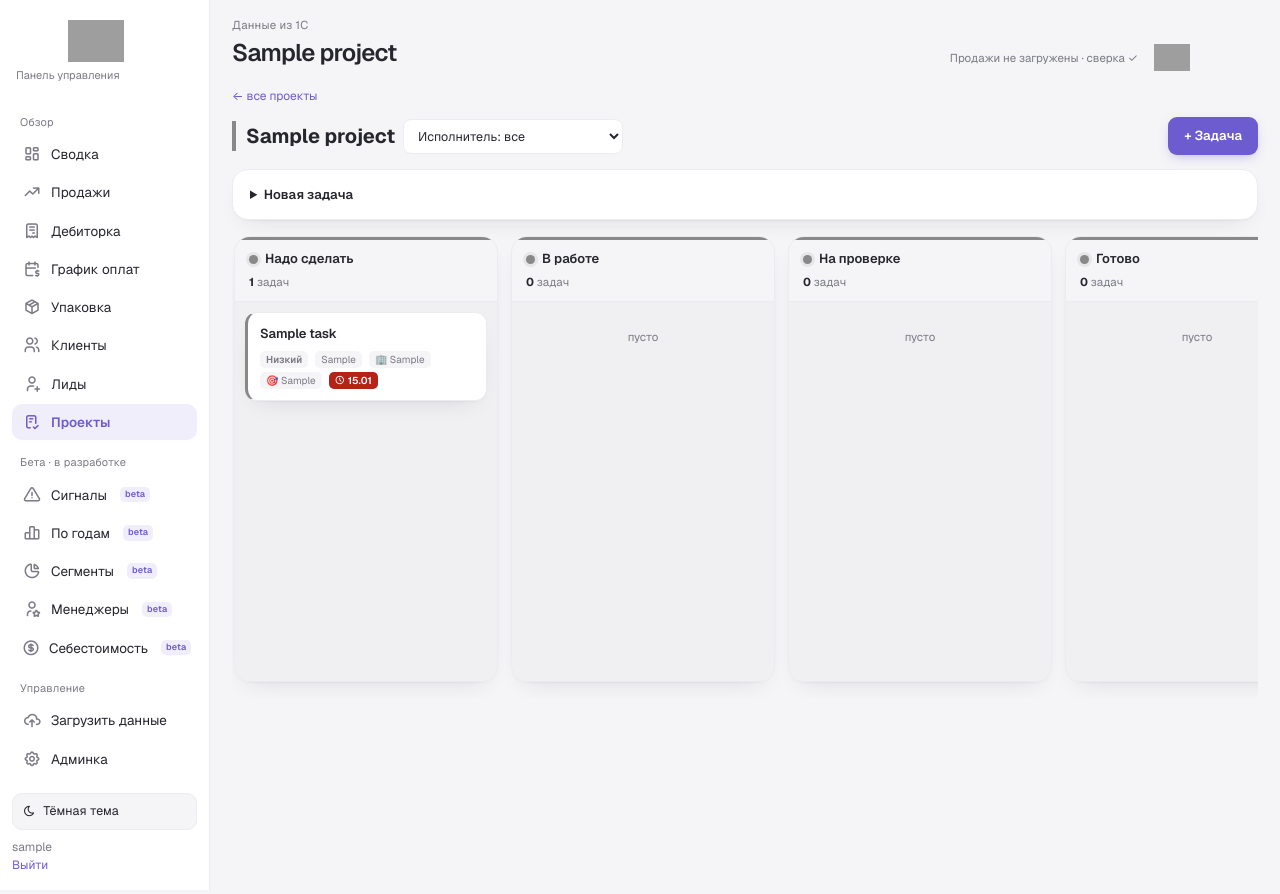
After one commit to Blankeevich/kick-dashboard, a Django app: page /projects/1/ in a window 1280 px wide. The commit adds this page. Run offline with Django 5.2, Linux system fonts and the light colour scheme; a user stored in the database is signed in; data comes from the database, SQL or seed files in the repository; tables that the repository leaves empty hold one stand-in row (values such as "Sample post"); grey boxes are pictures that could not be loaded.

Commit message:
Трекер задач/проектов: модели Project/Task, список проектов с прогрессом, канбан задач с drag-and-drop (как у лидов), исполнители из справочника + добавление своих, привязка к клиенту/лиду, пункт меню «Проекты»

```diff
--- a/dashboard/templates/dashboard/base.html
+++ b/dashboard/templates/dashboard/base.html
@@ -208,6 +208,7 @@ a:focus-visible,button:focus-visible,select:focus-visible,input:focus-visible,.n
       <a class="ni {% if page == 'upakovka' %}on{% endif %}" href="{% url 'upakovka' %}"><i class="ti ti-package"></i> Упаковка</a>
       <a class="ni {% if page == 'clients' %}on{% endif %}" href="{% url 'clients' %}"><i class="ti ti-users"></i> Клиенты</a>
       <a class="ni {% if page == 'leads' %}on{% endif %}" href="{% url 'leads' %}"><i class="ti ti-user-plus"></i> Лиды</a>
+      <a class="ni {% if page == 'projects' %}on{% endif %}" href="{% url 'projects' %}"><i class="ti ti-checklist"></i> Проекты</a>
       <div class="ng">Бета · в разработке</div>
       <a class="ni {% if page == 'signals' %}on{% endif %}" href="{% url 'signals' %}"><i class="ti ti-alert-triangle"></i> Сигналы <span class="beta">beta</span></a>
       <a class="ni {% if page == 'sravnenie' %}on{% endif %}" href="{% url 'sravnenie' %}"><i class="ti ti-chart-bar"></i> По годам <span class="beta">beta</span></a>
--- /dev/null
+++ b/dashboard/templates/dashboard/project_board.html
@@ -0,0 +1,107 @@
+{% extends 'dashboard/base.html' %}{% load humanize %}
+{% block title %}{{ project.name }}{% endblock %}
+{% block content %}
+{% csrf_token %}
+<style>
+  .board{display:flex;gap:13px;overflow-x:auto;padding:2px 2px 16px;min-height:58vh}
+  .bcol{flex:0 0 264px;display:flex;flex-direction:column;border-radius:16px;max-height:80vh;border:1px solid var(--line);overflow:hidden;box-shadow:var(--sh)}
+  .bhead{padding:12px 14px 11px;border-bottom:1px solid var(--line);position:relative}
+  .bhead::before{content:"";position:absolute;top:0;left:0;right:0;height:3px;background:var(--cc)}
+  .bhead .bt{font-size:13px;font-weight:600;display:flex;align-items:center;gap:7px}
+  .bhead .dot{width:9px;height:9px;border-radius:50%;background:var(--cc);flex:none;box-shadow:0 0 0 3px var(--cc-a)}
+  .bhead .bm{font-size:11.5px;color:var(--ink2);margin-top:4px}.bhead .bm b{color:var(--ink)}
+  .bbody{flex:1;overflow-y:auto;padding:10px;display:flex;flex-direction:column;gap:10px;background:var(--cc-bg);transition:background .18s var(--ease),box-shadow .18s}
+  .bbody.over{background:var(--cc-a);box-shadow:inset 0 0 0 2px var(--cc)}
+  .tcard{background:var(--sf);border:1px solid var(--line);border-left:3px solid var(--cc);border-radius:12px;padding:11px 12px;box-shadow:var(--sh);cursor:grab;transition:box-shadow .2s var(--ease),transform .14s var(--ease);animation:cardin .5s var(--ease) both}
+  @keyframes cardin{from{opacity:0;transform:translateY(8px)}to{opacity:1;transform:none}}
+  .tcard:hover{box-shadow:0 2px 4px rgba(38,38,46,.06),0 14px 30px -14px rgba(38,38,46,.3);transform:translateY(-2px)}
+  .tcard:active{cursor:grabbing}.tcard.drag{opacity:.45;transform:scale(.97) rotate(-1deg)}
+  .tcard.flash{animation:flash .8s var(--ease)}@keyframes flash{0%{box-shadow:0 0 0 3px var(--cc-a)}100%{box-shadow:var(--sh)}}
+  .tcard .tt{font-size:13px;font-weight:550;letter-spacing:-.01em}
+  .tcard .tm{font-size:11px;color:var(--ink2);margin-top:7px;display:flex;flex-wrap:wrap;gap:4px 7px;align-items:center}
+  .ptag{font-size:10px;font-weight:600;border-radius:5px;padding:1px 6px}
+  .ptag.high{background:rgba(194,65,12,.12);color:var(--redb)}.ptag.med{background:var(--pu2);color:var(--pu)}.ptag.low{background:var(--sf2);color:var(--ink2)}
+  .btag{font-size:10px;color:var(--ink2);background:var(--sf2);border-radius:5px;padding:1px 6px}
+  .over-badge{display:inline-flex;align-items:center;gap:3px;font-size:10px;font-weight:600;color:#fff;background:var(--redb);border-radius:5px;padding:1px 6px}
+  .bempty{font-size:11.5px;color:var(--ink2);text-align:center;padding:16px 6px}
+  .toolbar{display:flex;gap:8px;align-items:center;flex-wrap:wrap;margin-bottom:14px}
+  .trash{position:fixed;left:50%;bottom:20px;transform:translateX(-50%) translateY(24px);opacity:0;pointer-events:none;background:var(--sf);border:1.5px dashed var(--line);color:var(--ink2);border-radius:14px;padding:13px 26px;font-size:13px;font-weight:500;display:flex;align-items:center;gap:9px;box-shadow:var(--sh);z-index:900;transition:opacity .2s,transform .2s,border-color .15s,background .15s,color .15s}
+  .trash.show{opacity:1;transform:translateX(-50%) translateY(0);pointer-events:auto}
+  .trash.over{border-color:var(--redb);color:var(--redb);background:rgba(194,65,12,.07);border-style:solid;transform:translateX(-50%) translateY(0) scale(1.06)}
+</style>
+
+<div style="margin-bottom:10px"><a href="{% url 'projects' %}" class="link">← все проекты</a></div>
+<div class="toolbar">
+  <h2 style="margin:0;font-size:20px;border-left:4px solid {{ project.color }};padding-left:10px">{{ project.name }}</h2>
+  <form method="get" class="filters" style="margin:0">
+    <select name="assignee" onchange="this.form.submit()"><option value="">Исполнитель: все</option>
+      {% for m in people %}<option value="{{ m }}" {% if m == sel_assignee %}selected{% endif %}>{{ m }}</option>{% endfor %}</select>
+  </form>
+  <span style="flex:1"></span>
+  <button class="btn" type="button" onclick="var d=document.getElementById('addt');d.open=!d.open">+ Задача</button>
+</div>
+
+<details id="addt" class="card wide" style="margin-bottom:14px">
+  <summary style="cursor:pointer;font-weight:600;font-size:13px">Новая задача</summary>
+  <form method="post" style="margin-top:12px">{% csrf_token %}<input type="hidden" name="action" value="add_task">
+    <div class="cform">
+      <div class="frow"><label>Задача *</label><input name="title" required></div>
+      <div class="frow"><label>Описание</label><textarea name="description" rows="2"></textarea></div>
+      <div class="two">
+        <div class="frow"><label>Статус</label><select name="status">{% for c,l in statuses %}<option value="{{ c }}">{{ l }}</option>{% endfor %}</select></div>
+        <div class="frow"><label>Приоритет</label><select name="priority">{% for c,l in priorities %}<option value="{{ c }}" {% if c == 'med' %}selected{% endif %}>{{ l }}</option>{% endfor %}</select></div>
+        <div class="frow"><label>Исполнитель</label><select name="assignee"><option value="">—</option>{% for m in people %}<option value="{{ m }}">{{ m }}</option>{% endfor %}</select></div>
+        <div class="frow"><label>…или новый сотрудник</label><input name="assignee_new" placeholder="напр. Берсенева"></div>
+        <div class="frow"><label>Срок</label><input name="due_date" type="date"></div>
+        <div class="frow"><label>Клиент (привязка)</label><input name="client" list="clientlist" placeholder="начните вводить"></div>
+        <div class="frow"><label>Лид (привязка)</label><select name="lead"><option value="">—</option>{% for l in leads %}<option value="{{ l.id }}">{{ l.company }}</option>{% endfor %}</select></div>
+      </div>
+    </div>
+    <datalist id="clientlist">{% for c in clients %}<option value="{{ c }}">{% endfor %}</datalist>
+    <div style="margin-top:12px"><button class="btn" type="submit">Добавить</button></div>
+  </form>
+</details>
+
+<div class="board" id="board">
+  {% for col in cols %}
+  <div class="bcol" style="--cc:{{ project.color }};--cc-a:{{ project.color }}22;--cc-bg:{{ project.color }}0a">
+    <div class="bhead"><div class="bt"><span class="dot"></span>{{ col.label }}</div><div class="bm"><b data-n>{{ col.n }}</b> задач</div></div>
+    <div class="bbody" data-status="{{ col.code }}">
+      {% for t in col.items %}
+      <div class="tcard" draggable="true" data-id="{{ t.id }}"
+           onclick="if(!this.classList.contains('drag'))location.href='{% url 'task_card' t.id %}'">
+        <div class="tt">{{ t.title }}</div>
+        <div class="tm">
+          <span class="ptag {{ t.priority }}">{{ t.get_priority_display }}</span>
+          {% if t.assignee %}<span class="btag">{{ t.assignee }}</span>{% endif %}
+          {% if t.client %}<span class="btag">🏢 {{ t.client|truncatechars:18 }}</span>{% endif %}
+          {% if t.lead %}<span class="btag">🎯 {{ t.lead.company|truncatechars:16 }}</span>{% endif %}
+          {% if t.due_date %}{% if t.status != 'done' and t.due_date < today %}<span class="over-badge"><i class="ti ti-clock"></i>{{ t.due_date|date:"d.m" }}</span>{% else %}<span>до {{ t.due_date|date:"d.m" }}</span>{% endif %}{% endif %}
+        </div>
+      </div>
+      {% empty %}<div class="bempty">пусто</div>{% endfor %}
+    </div>
+  </div>
+  {% endfor %}
+</div>
+<div class="trash" id="trash"><i class="ti ti-trash"></i> Перетащи сюда, чтобы удалить</div>
+
+<script>
+(function(){
+  var board=document.getElementById('board'); if(!board)return;
+  var token=(document.querySelector('input[name=csrfmiddlewaretoken]')||{}).value||'';
+  var dragged=null, trash=document.getElementById('trash');
+  function recount(body){var cards=body.querySelectorAll('.tcard');var head=body.parentNode.querySelector('.bhead');head.querySelector('[data-n]').textContent=cards.length;var empty=body.querySelector('.bempty');if(cards.length&&empty)empty.remove();if(!cards.length&&!empty){var e=document.createElement('div');e.className='bempty';e.textContent='пусто';body.appendChild(e);}}
+  board.addEventListener('dragstart',function(e){var c=e.target.closest('.tcard');if(!c)return;dragged=c;setTimeout(function(){c.classList.add('drag');},0);e.dataTransfer.effectAllowed='move';trash.classList.add('show');});
+  board.addEventListener('dragend',function(){if(dragged){dragged.classList.remove('drag');dragged=null;}board.querySelectorAll('.bbody.over').forEach(function(b){b.classList.remove('over');});trash.classList.remove('show');trash.classList.remove('over');});
+  trash.addEventListener('dragover',function(e){e.preventDefault();trash.classList.add('over');});
+  trash.addEventListener('dragleave',function(){trash.classList.remove('over');});
+  trash.addEventListener('drop',function(e){e.preventDefault();trash.classList.remove('over');if(!dragged)return;var node=dragged,from=node.parentNode,id=node.getAttribute('data-id');var name=(node.querySelector('.tt')||{}).textContent||'задачу';if(!confirm('Удалить задачу «'+name.trim()+'»?'))return;node.style.opacity='0';var fd=new FormData();fetch('/tasks/'+id+'/delete/',{method:'POST',headers:{'X-CSRFToken':token},body:fd}).then(function(r){return r.json();}).then(function(d){if(d.ok){node.remove();recount(from);}else{node.style.opacity='';alert('Не удалось удалить');}}).catch(function(){node.style.opacity='';alert('Ошибка сети');});});
+  board.querySelectorAll('.bbody').forEach(function(body){
+    body.addEventListener('dragover',function(e){e.preventDefault();body.classList.add('over');});
+    body.addEventListener('dragleave',function(e){if(e.target===body)body.classList.remove('over');});
+    body.addEventListener('drop',function(e){e.preventDefault();body.classList.remove('over');if(!dragged)return;var from=dragged.parentNode,status=body.getAttribute('data-status'),id=dragged.getAttribute('data-id');if(from===body)return;body.appendChild(dragged);var moved=dragged;moved.classList.remove('flash');void moved.offsetWidth;moved.classList.add('flash');recount(from);recount(body);var fd=new FormData();fd.append('status',status);fetch('/tasks/'+id+'/move/',{method:'POST',headers:{'X-CSRFToken':token},body:fd}).then(function(r){return r.json();}).then(function(d){if(!d.ok){from.appendChild(moved);recount(from);recount(body);alert('Не удалось переместить');}}).catch(function(){from.appendChild(moved);recount(from);recount(body);alert('Ошибка сети');});});
+  });
+})();
+</script>
+{% endblock %}
--- a/dashboard/views.py
+++ b/dashboard/views.py
@@ -1018,3 +1018,131 @@ def logout_view(request):
     from django.shortcuts import redirect
     logout(request)
     return redirect('login')
+
+
+# ---------- Трекер задач / проектов ----------
+def _task_people():
+    from .models import SalesManager
+    return list(SalesManager.objects.filter(active=True).values_list('name', flat=True))
+
+
+def _resolve_assignee(request):
+    """Исполнитель: из выпадающего списка или новый — тогда заводим его в справочник."""
+    from .models import SalesManager
+    new = (request.POST.get('assignee_new') or '').strip()
+    if new:
+        SalesManager.objects.get_or_create(name=new)
+        return new
+    return (request.POST.get('assignee') or '').strip()
+
+
+@login_required
+def projects(request):
+    from .models import Project
+    from django.shortcuts import redirect
+    if request.method == 'POST' and request.POST.get('action') == 'add_project':
+        name = (request.POST.get('name') or '').strip()
+        if name:
+            Project.objects.get_or_create(name=name, defaults={
+                'description': request.POST.get('description', ''),
+                'color': request.POST.get('color') or '#6d5bd0'})
+        return redirect('projects')
+    rows = []
+    for p in Project.objects.all():
+        ts = p.tasks.all()
+        total = ts.count()
+        done = ts.filter(status='done').count()
+        rows.append({'p': p, 'total': total, 'done': done,
+                     'doing': ts.filter(status='doing').count(),
+                     'pct': round(done / total * 100) if total else 0})
+    return render(request, 'dashboard/projects.html', {'page': 'projects', 'rows': rows})
+
+
+@login_required
+def project_board(request, pid):
+    from .models import Project, Task, Client, Lead
+    from django.shortcuts import get_object_or_404, redirect
+    p = get_object_or_404(Project, pk=pid)
+    if request.method == 'POST' and request.POST.get('action') == 'add_task':
+        title = (request.POST.get('title') or '').strip()
+        if title:
+            Task.objects.create(project=p, title=title,
+                description=request.POST.get('description', ''),
+                status=request.POST.get('status') or 'todo',
+                priority=request.POST.get('priority') or 'med',
+                assignee=_resolve_assignee(request),
+                due_date=_pdate(request.POST.get('due_date')),
+                client=request.POST.get('client', ''),
+                lead_id=(request.POST.get('lead') or None))
+        return redirect('project_board', pid=pid)
+    afilter = request.GET.get('assignee') or ''
+    tq = p.tasks.all()
+    if afilter:
+        tq = tq.filter(assignee=afilter)
+    cols = [{'code': code, 'label': label, 'items': list(tq.filter(status=code))}
+            for code, label in Task.STATUSES]
+    for c in cols:
+        c['n'] = len(c['items'])
+    return render(request, 'dashboard/project_board.html', {
+        'page': 'projects', 'project': p, 'cols': cols, 'today': date.today(),
+        'people': _task_people(), 'sel_assignee': afilter,
+        'clients': list(Client.objects.values_list('name', flat=True)[:500]),
+        'leads': list(Lead.objects.filter(converted=False).order_by('company')[:300]),
+        'priorities': Task.PRIORITY, 'statuses': Task.STATUSES})
+
+
+@login_required
+def task_move(request, tid):
+    from .models import Task
+    from django.http import JsonResponse
+    if request.method != 'POST':
+        return JsonResponse({'ok': False}, status=405)
+    try:
+        t = Task.objects.get(pk=tid)
+    except Task.DoesNotExist:
+        return JsonResponse({'ok': False}, status=404)
+    st = request.POST.get('status')
+    if st in {c for c, _ in Task.STATUSES}:
+        t.status = st
+        t.done_at = date.today() if st == 'done' else None
+        t.save(update_fields=['status', 'done_at', 'updated_at'])
+        return JsonResponse({'ok': True})
+    return JsonResponse({'ok': False}, status=400)
+
+
+@login_required
+def task_card(request, tid):
+    from .models import Task, Client, Lead
+    from django.shortcuts import get_object_or_404, redirect
+    t = get_object_or_404(Task, pk=tid)
+    if request.method == 'POST':
+        if request.POST.get('action') == 'delete':
+            pid = t.project_id
+            t.delete()
+            return redirect('project_board', pid=pid)
+        t.title = (request.POST.get('title') or t.title).strip()
+        t.description = request.POST.get('description', '')
+        t.status = request.POST.get('status') or t.status
+        t.priority = request.POST.get('priority') or t.priority
+        t.assignee = _resolve_assignee(request) or t.assignee
+        t.due_date = _pdate(request.POST.get('due_date'))
+        t.client = request.POST.get('client', '')
+        t.lead_id = request.POST.get('lead') or None
+        t.done_at = date.today() if t.status == 'done' else None
+        t.save()
+        return redirect('project_board', pid=t.project_id)
+    return render(request, 'dashboard/task_card.html', {
+        'page': 'projects', 't': t, 'people': _task_people(),
+        'clients': list(Client.objects.values_list('name', flat=True)[:500]),
+        'leads': list(Lead.objects.order_by('company')[:300]),
+        'priorities': Task.PRIORITY, 'statuses': Task.STATUSES})
+
+
+@login_required
+def task_delete(request, tid):
+    from .models import Task
+    from django.http import JsonResponse
+    if request.method != 'POST':
+        return JsonResponse({'ok': False}, status=405)
+    Task.objects.filter(pk=tid).delete()
+    return JsonResponse({'ok': True})
--- a/kick/urls.py
+++ b/kick/urls.py
@@ -32,6 +32,11 @@ urlpatterns = [
     path('leads/<int:lead_id>/delete/', views.lead_delete, name='lead_delete'),
     path('leads/<int:lead_id>/quick/', views.lead_quick, name='lead_quick'),
     path('leads/<int:lead_id>/', views.lead_card, name='lead_card'),
+    path('projects/', views.projects, name='projects'),
+    path('projects/<int:pid>/', views.project_board, name='project_board'),
+    path('tasks/<int:tid>/move/', views.task_move, name='task_move'),
+    path('tasks/<int:tid>/delete/', views.task_delete, name='task_delete'),
+    path('tasks/<int:tid>/', views.task_card, name='task_card'),
     path('clients/<path:client>/', views.client_card, name='client_card'),
     path('upakovka/', views.upakovka, name='upakovka'),
     path('debitorka/<path:client>/', views.debtor, name='debtor'),
```
Also changed, not shown: dashboard/models.py (+48 -0 lines), dashboard/templates/dashboard/projects.html (added, +35 -0 lines), dashboard/templates/dashboard/task_card.html (added, +26 -0 lines), dashboard/migrations/0029_project_task.py (added).
